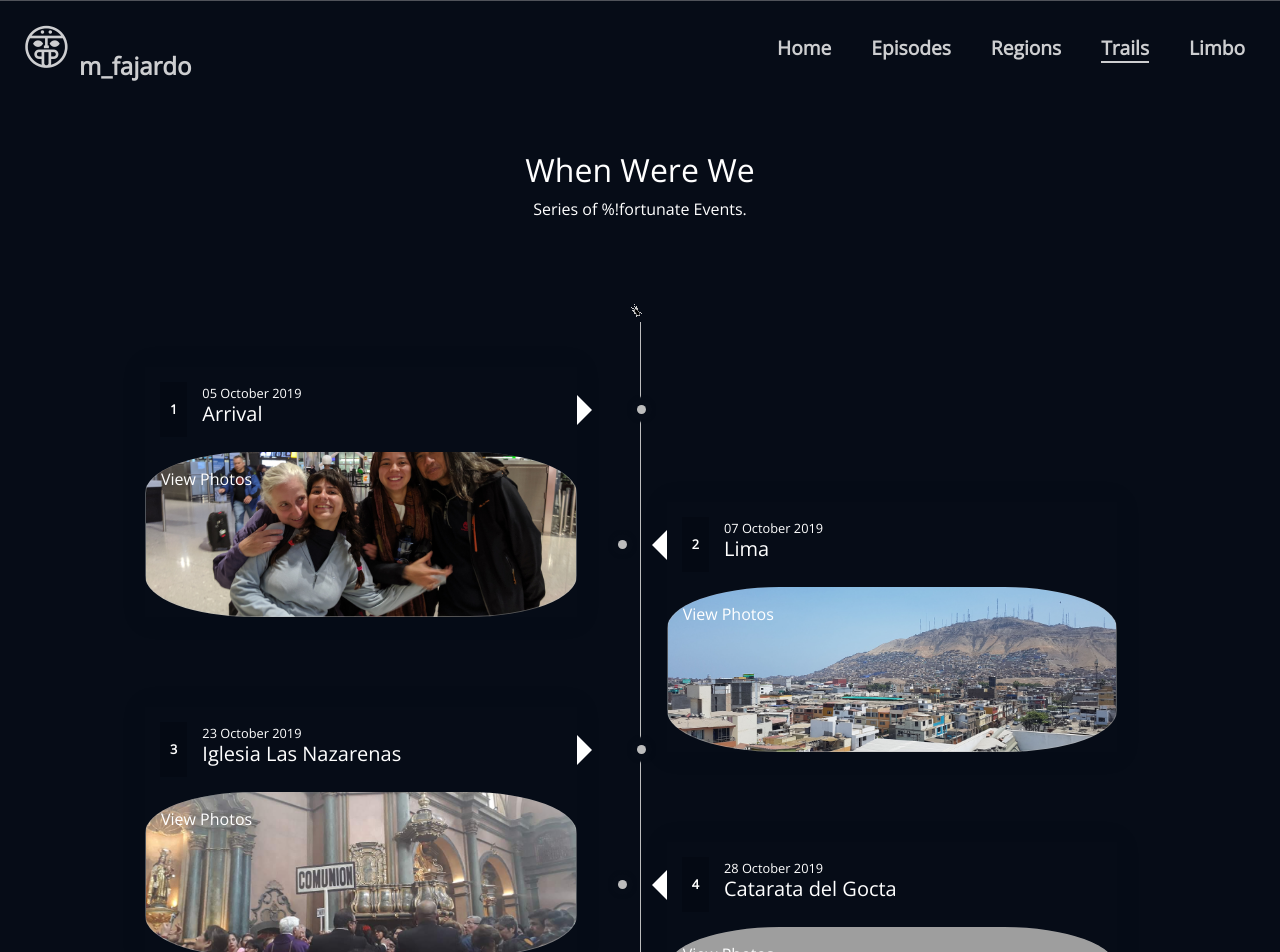
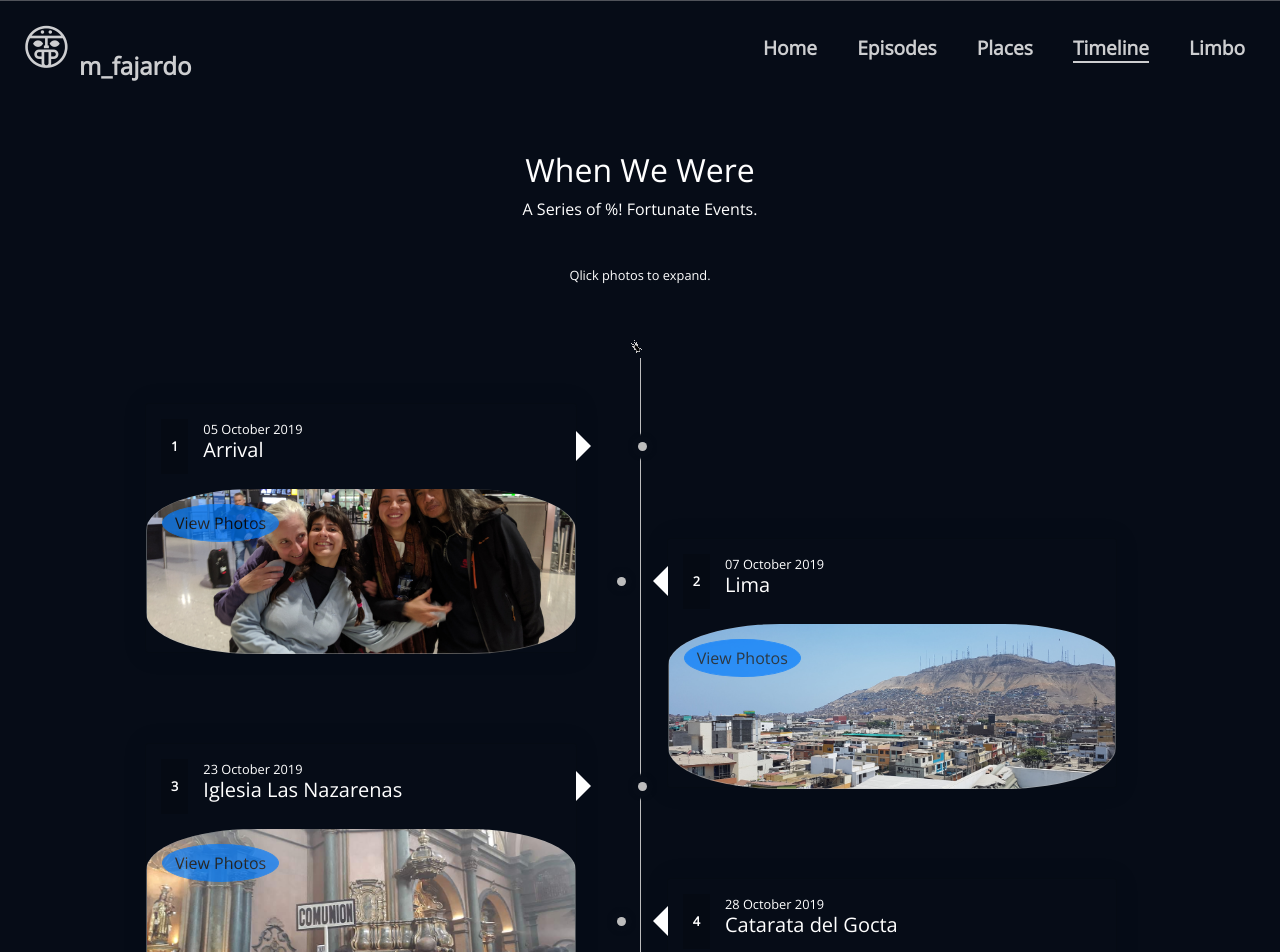
Before and after one commit to fajard01/hammock, a Jekyll site: the page built from _pages/time.html, in a window 1280 px wide and 1400 px high. Shown: the top 952 px of the window. Built offline with Jekyll 4.4.1, drawn with Linux system fonts in a browser that asks for light colours; nearby versions of some CDN libraries; some web fonts are replaced; grey boxes are pictures that could not be loaded.

Commit message:
timeline fully functional and in workable style

```diff
--- a/_data/navigation.yml
+++ b/_data/navigation.yml
@@ -5,11 +5,11 @@
     link: /_pages/in.html
     alt: Newsletter
     src: /assets/img/init/in.jpg
-  - title: Regions
+  - title: Places
     link: /_pages/space.html
     alt: Places
     src: /assets/img/init/space.jpg
-  - title: Trails
+  - title: Timeline
     link: /_pages/time.html
     alt: Timeline
     src: /assets/img/init/time.jpg
--- a/_pages/time.html
+++ b/_pages/time.html
@@ -7,23 +7,47 @@
 <section id="timeline" class="timeline">
 
   <div class="timehead">
-    <h2>When Were We</h2>
-    <p class="leader">Series of %!fortunate Events.</p>
+    <h2>When We Were</h2>
+    <p class="leader">A Series of %! Fortunate Events.</p>
+    <p class="small">Qlick photos to expand.</p>
     <img src={{ "/assets/img/init/bug.gif" | relative_url }} alt="Moving Bug" style="margin-left: 6px;">
   </div>
 
-  <div class="demo-card-wrapper">
+  <div class="card-wrapper">
 
     {% for date in site.data.images.month %}
-    <div class="demo-card" class={{ "demo-card--step" | append: forloop.index }}>
+    <div class="card" class={{ "card--step" | append: forloop.index }}>
+
       <div class="head">
         <div class="number-box">
           <span>{{ forloop.index }}</span>
         </div>
         <h5><span class="small">{{ date[0] }}</span>{{ date[1].event }}</h5>
       </div>
+
       <div class="body" style="background: url({{ date[1].img[0].src | relative_url }}) no-repeat center center / cover;">
-        View Photos
+        <button type="button" class="btn btn-primary view-btn" data-toggle="modal" data-target={{ '#flextime' | append: forloop.index }}>View Photos</button>
+      </div>
+
+      <div id={{ 'flextime' | append: forloop.index }} class="modal fade flextime" tabindex="-1" role="dialog" aria-labelledby="ModalLabel" aria-hidden="true">
+        <div class="modal-dialog modal-lg">
+
+          <div class="modal-content">
+            <div class="modal-header">
+              <h6 class="modal-title" id="modal-location-label">{{ date[1].event }}</h6>
+              <button id="modal-close" type="button" class="close" data-dismiss="modal" style="color: white;" aria-label="Close"><span aria-hidden="true" id="close-button">&times;</span>
+              </button>
+            </div>
+            <div class="flex-container modalbox">
+              {% for photo in date[1].img %}
+              <a href={{ photo.src | relative_url }} data-lightbox='cases'>
+                <img class="modalphoto" src={{ photo.src | relative_url}} />
+              </a>
+              {% endfor %}
+            </div>
+          </div>
+
+        </div>
       </div>
     </div>
     {% endfor %}
--- a/_sass/time.scss
+++ b/_sass/time.scss
@@ -60,8 +60,8 @@
 
 $counter: $items - $rows + 2;
 @for $i from 1 through $rows {
-  .demo-card:nth-child(#{ $i * 2 - 1}) { order: $i; }
-  .demo-card:nth-child(#{ $i * 2}) { order: $counter; }
+  .card:nth-child(#{ $i * 2 - 1}) { order: $i; }
+  .card:nth-child(#{ $i * 2}) { order: $counter; }
   $counter: $counter + 1;
 }
 
@@ -93,7 +93,7 @@
   }
 }
 
-.demo-card-wrapper {
+.card-wrapper {
   margin: auto;
   position: relative;
 
@@ -112,7 +112,7 @@
     left: 50%;
     position: absolute;
     top: 0;
-    z-index: 1;
+    // z-index: 1;
 
     @include mq-lg {
       border-left: 1px solid $timeline;
@@ -120,12 +120,13 @@
   }
 }
 
-.demo-card {
+.card {
+  background-color: $bg-black2;
   display: block;
   margin: 10px auto 80px;
   max-width: 94%;
   position: relative;
-  z-index: 2;
+  // z-index: 2;
 
   @include mq-sm {
     box-shadow: $box-shadow;
@@ -246,6 +247,16 @@
       display: block;
       width: 100%;
     }
+
+    .view-btn {
+      border-radius: 50%;
+      color: $black;
+      opacity: .7;
+    }
+
+    .view-btn:hover {
+      color: $white;
+    }
   }
 
   @for $i from 1 through $items {
@@ -259,3 +270,17 @@
     }
   }
 }
+
+// modal
+
+.modalbox {
+  align-items: center;
+  display: flex;
+  flex-direction: row;
+  flex-wrap: wrap;
+  justify-content: space-around;
+
+  .modalphoto {
+    width: 250px;
+  }
+}
```
